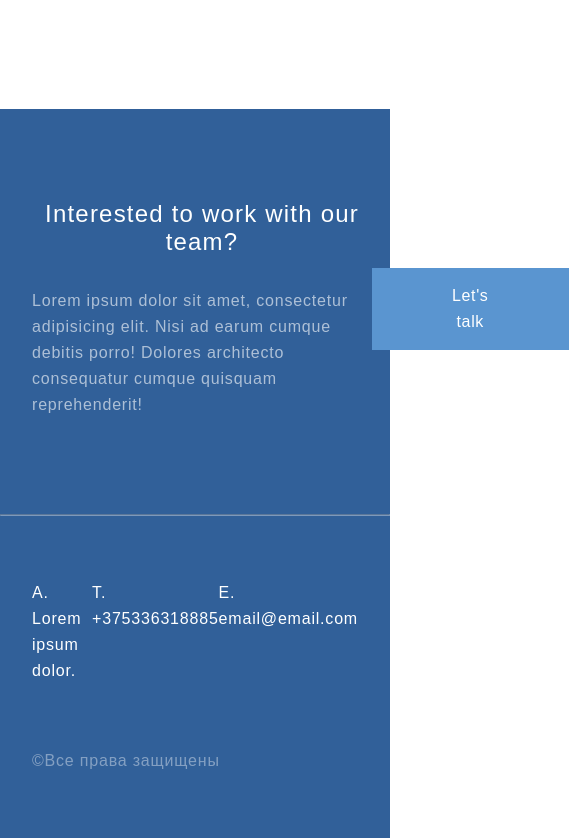
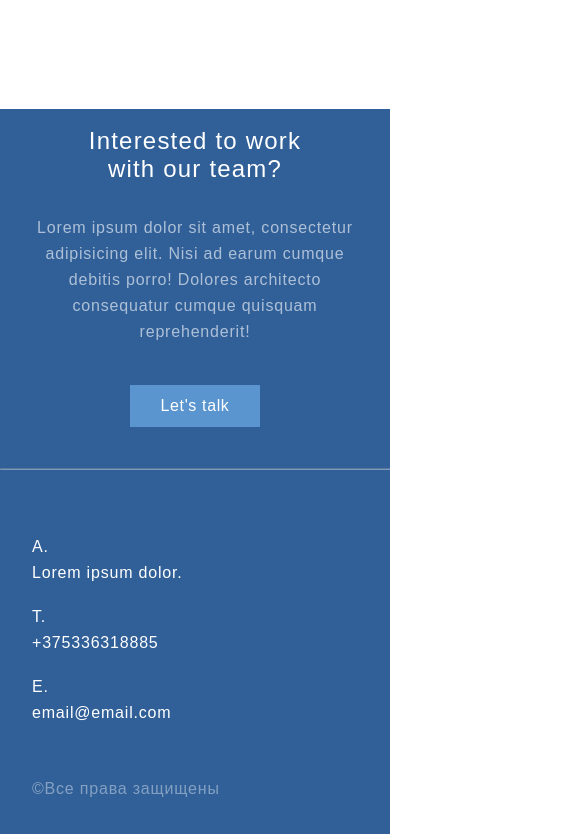
Before and after one commit to ikrasoffsky/ikrasoffsky.github.io, a plain HTML site: page index.html in a window 390 px wide. Shown: the part 3094-3932 px from the top of the page, 569 px wide, since content can reach past the window. Drawn offline with Linux system fonts and the light colour scheme.

Commit message:
Update style.css

```diff
--- a/style.css
+++ b/style.css
@@ -357,5 +357,48 @@ hr {
     margin-right: 0;
     margin-bottom: 16px;
 }
+  footer {
+
+  padding-top: 18px;
+  padding-bottom: 32px;
 
 }
+.footer-top {
+  padding-bottom: 41px;
+  display: flex;
+  align-items: center;
+  flex-direction: column;
+}
+.footer-text {
+  width: 100%;
+}
+.footer-heading {
+
+  color: #fff;
+  width: 75%;
+  margin: 0 auto 32px;
+  text-align: center;
+  }
+  .text-footer {
+    color: #fff;
+    padding-bottom: 40px;
+    text-align: center;
+}
+.footer-info {
+  display: flex;
+  flex-direction: column;
+}
+.footer-button {
+  font-size: 16px;
+    line-height: 26px;
+    padding: 8px 30px;
+
+}
+.footer-list {
+  margin-bottom: 18px;
+}
+.footer-copy {
+  margin-top: 32px;
+}
+
+}
```
